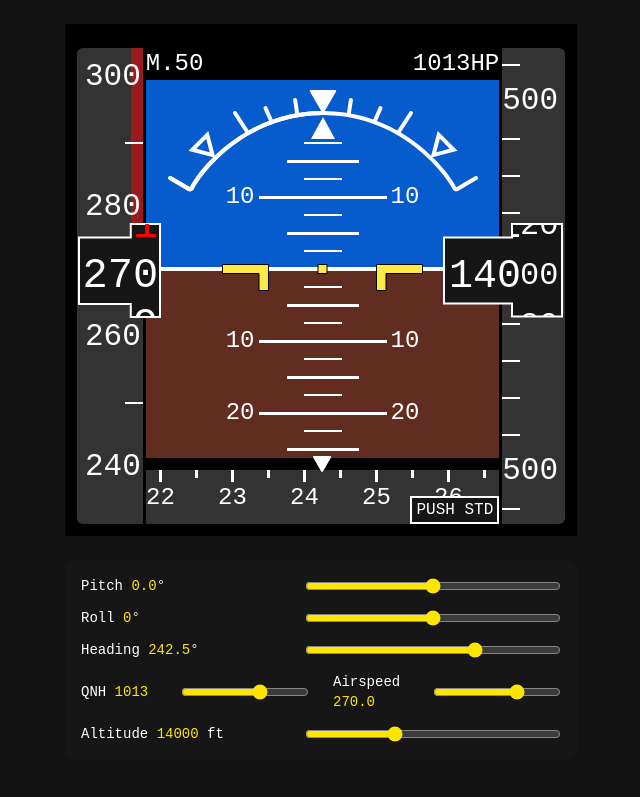
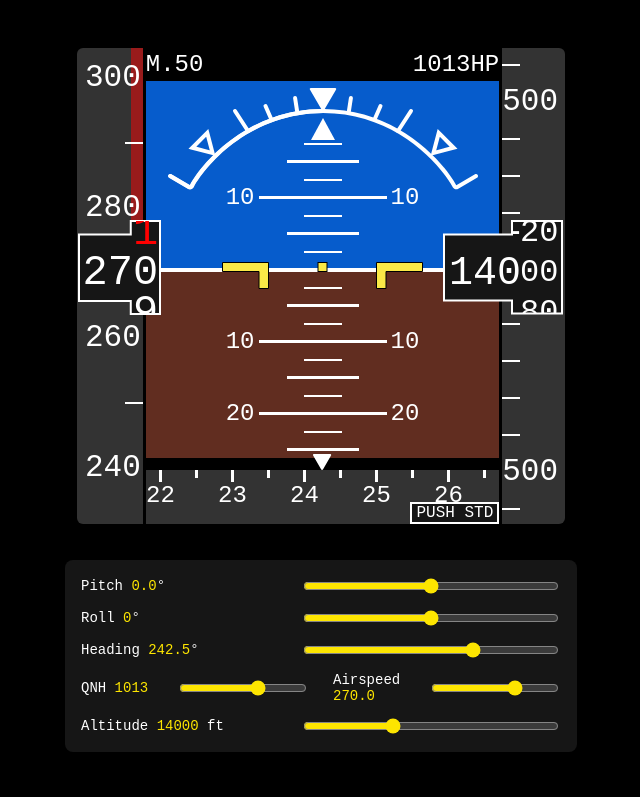
Before and after one commit to joaoliveira6704/HondaJet_ISIS, a plain HTML site: page index.html in a window 1280 px wide. Shown: the whole page, without its empty margins (319-959 px from the left). Drawn offline with nearby package versions, Linux system fonts and the light colour scheme; a web font is replaced by a local one.

Commit message:
fix: digits spacing

```diff
--- a/index.html
+++ b/index.html
@@ -4,12 +4,25 @@
     <meta charset="UTF-8">
     <meta name="viewport" content="width=device-width, initial-scale=1.0, viewport-fit=cover">
     <title>Honda Jet ISIS</title>
-    <script src="https://cdn.tailwindcss.com"></script>
     <style>
     @import url('https://fonts.googleapis.com/css2?family=B612+Mono:ital,wght@0,400;0,700;1,400;1,700&display=swap');
 
-    body { font-family: 'B612 Mono', monospace; }
     :root { color-scheme: dark; }
+
+    body {
+        font-family: 'B612 Mono', monospace;
+        margin: 0;
+        min-height: 100vh;
+        display: flex;
+        flex-direction: column;
+        align-items: center;
+        gap: 1.5rem;
+        padding-top: 1.5rem;
+        padding-bottom: 1.5rem;
+        background-color: #000;
+        color: #fff;
+    }
+
     input[type=range] { accent-color:#FDE500; }
     .ctrl-label { font-variant-numeric: tabular-nums; }
 
@@ -19,18 +32,263 @@
     #machQnh {
         font-family: 'B612 Mono', monospace !important;
     }
+
+    /* Layout & Structure */
+    .instrument-container {
+        height: 512px;
+        width: 512px;
+        background-color: black;
+        display: flex;
+        justify-content: center;
+        align-items: center;
+        flex-shrink: 0;
+    }
+
+    .instrument-display {
+        height: 476px;
+        width: 488px;
+        margin-top: 0.75rem;
+        border-radius: 0.5rem;
+        display: flex;
+        justify-content: space-between;
+        align-items: center;
+    }
+
+    /* Speed Tape */
+    .tape-container {
+        height: 100%;
+        background-color: #333333;
+        display: flex;
+        align-items: center;
+        position: relative;
+    }
+    #speedTape {
+        width: 66px;
+        border-top-left-radius: 0.375rem;
+        border-bottom-left-radius: 0.375rem;
+    }
+    .scale-track {
+        position: absolute;
+        top: 0; right: 0; bottom: 0; left: 0;
+        pointer-events: none;
+        overflow: hidden;
+    }
+    #airspeedScaleTrack {
+        border-top-left-radius: 0.375rem;
+        border-bottom-left-radius: 0.375rem;
+    }
+    .speed-svg-container {
+        position: absolute;
+        transform: translateY(-16px);
+        z-index: 20;
+    }
+
+    /* Center Panel */
+    .center-panel {
+        height: 100%;
+        width: 355px;
+        margin-left: 3px;
+        margin-right: 3px;
+        display: flex;
+        flex-direction: column;
+        justify-content: space-between;
+    }
+    #machQnh {
+        height: 33px;
+        width: 100%;
+        display: flex;
+        justify-content: space-between;
+        align-items: center;
+        font-size: 1.5rem;
+        line-height: 2rem;
+        color: white;
+    }
+
+    /* Horizon */
+    #artificialHorizon {
+        height: 384px;
+        width: 100%;
+        position: relative;
+        display: flex;
+        align-items: center;
+        justify-content: center;
+        overflow: hidden;
+    }
+    .pitch-ladder-container {
+        position: absolute;
+        top: 0; right: 0; bottom: 0; left: 0;
+        z-index: 10;
+        pointer-events: none;
+    }
+    #pitchLadder {
+        position: absolute;
+        top: 0; right: 0; bottom: 0; left: 0;
+        display: flex;
+        flex-direction: column;
+        align-items: center;
+        justify-content: center;
+    }
+    #groundEarth {
+        position: absolute;
+        display: flex;
+        flex-direction: column;
+        pointer-events: none;
+        height: 3000px;
+        width: 3000px;
+        top: 50%;
+        left: 50%;
+        margin-top: -1500px;
+        margin-left: -1500px;
+    }
+    .sky-bg {
+        background-color: #065CCC;
+        width: 100%;
+        height: 1500px;
+    }
+    .horizon-line {
+        background-color: white;
+        height: 4px;
+        width: 100%;
+        flex-shrink: 0;
+    }
+    .ground-bg {
+        background-color: #612D20;
+        width: 100%;
+        height: 1500px;
+    }
+
+    /* Indicators */
+    #staticRollIndicator {
+        position: absolute;
+        transform: translateY(-128px);
+        z-index: 20;
+    }
+    #rollPointerContainer {
+        position: absolute;
+        top: 0; right: 0; bottom: 0; left: 0;
+        z-index: 30;
+        display: flex;
+        justify-content: center;
+        pointer-events: none;
+    }
+    .aircraft-symbol {
+        position: absolute;
+        transform: translateY(8px);
+        z-index: 20;
+    }
+
+    /* Heading */
+    .heading-pointer-wrap {
+        height: 12px;
+        position: relative;
+        display: flex;
+        align-items: center;
+        justify-content: center;
+    }
+    #hdgPointer {
+        position: absolute;
+        z-index: 200;
+    }
+    #headingTape {
+        height: 55px;
+        width: 100%;
+        background-color: #333333;
+        position: relative;
+        overflow: hidden;
+    }
+    #headingTrack {
+        position: absolute;
+        top: 0; right: 0; bottom: 0; left: 0;
+        display: flex;
+        align-items: flex-start;
+        justify-content: center;
+        pointer-events: none;
+    }
+    #stdLabel {
+        position: absolute;
+        bottom: 0;
+        right: 0;
+        z-index: 500;
+        padding-left: 0.25rem;
+        padding-right: 0.25rem;
+        border: 2px solid white;
+        background-color: #161616;
+    }
+
+    /* Altitude Tape */
+    #altimeterTape {
+        width: 63px;
+        border-top-right-radius: 0.375rem;
+        border-bottom-right-radius: 0.375rem;
+    }
+    #altitudeScaleTrack {
+        border-top-right-radius: 0.375rem;
+        border-bottom-right-radius: 0.375rem;
+    }
+    .alt-svg-container {
+        position: absolute;
+        transform: translate(-60px, -16px);
+        z-index: 20;
+    }
+
+    /* Controls UI */
+    .controls-panel {
+        width: 512px;
+        background-color: #161616;
+        border-radius: 0.5rem;
+        padding: 1rem;
+        display: grid;
+        grid-template-columns: repeat(2, minmax(0, 1fr));
+        column-gap: 1.5rem;
+        row-gap: 0.75rem;
+        color: white;
+        font-size: 0.875rem;
+        box-sizing: border-box;
+    }
+    .ctrl-col-full {
+        grid-column: span 2 / span 2;
+        display: flex;
+        align-items: center;
+        justify-content: space-between;
+    }
+    .ctrl-col-half {
+        display: flex;
+        align-items: center;
+        justify-content: space-between;
+        gap: 0.5rem;
+    }
+    .slider-long { width: 16rem; }
+    .slider-short { width: 8rem; }
+
+    /* Dynamically created JS classes */
+    .ladder-line { position: absolute; display: flex; align-items: center; justify-content: center; width: 100%; }
+    .ladder-label { position: absolute; color: white; font-size: 1.5rem; }
+
+    .heading-tick { position: absolute; top: 0; display: flex; flex-direction: column; align-items: center; }
+    .heading-label { color: white; font-size: 1.5rem; }
+
+    .overspeed-tick { position: absolute; right: 0; background-color: rgb(153, 27, 27); z-index: 2; }
+    .airspeed-tick { position: absolute; right: 0; background-color: white; z-index: 10; }
+    .airspeed-label { position: absolute; color: white; font-size: 31px; right: 2px; z-index: 10; text-align: right; }
+
+    .svg-text-42 { font-size: 42px; }
+    .svg-text-40 { font-size: 40px; }
+
+    .altitude-tick { position: absolute; left: 0; background-color: white; }
+    .altitude-label { position: absolute; color: white; font-size: 31px; }
+
     </style>
 </head>
-<body class="min-h-screen flex flex-col items-center gap-6 py-6">
-    <div class="h-[512px] w-[512px] bg-black flex justify-center items-center shrink-0">
-        <div class="h-[476px] w-[488px] mt-3 rounded-lg flex justify-between items-center">
+<body>
+    <div class="instrument-container">
+        <div class="instrument-display">
 
             <!-- Airspeed Tape -->
-            <div id="speedTape" class="h-full w-[66px] bg-[#333333] rounded-l-md flex items-center relative">
+            <div id="speedTape" class="tape-container">
                 <!-- Sliding Background Scale -->
-                <div id="airspeedScaleTrack" class="absolute inset-0 pointer-events-none overflow-hidden rounded-l-md"></div>
+                <div id="airspeedScaleTrack" class="scale-track"></div>
 
-                <div class="absolute -translate-y-4 z-20">
+                <div class="speed-svg-container">
                     <svg width="85" height="97" viewBox="0 0 85 97" fill="none" xmlns="http://www.w3.org/2000/svg">
                         <defs>
                             <clipPath id="speedClip">
@@ -44,22 +302,23 @@
                 </div>
             </div>
 
-            <div class="h-full w-[355px] mx-[3px] flex flex-col justify-between">
-                <div id="machQnh" class="h-[33px] w-full flex justify-between items-center text-2xl text-white">
+            <!-- Center Content -->
+            <div class="center-panel">
+                <div id="machQnh">
                     <p id="machValue"></p>
                     <p id="qnhValue"></p>
                 </div>
-                <div id="artificialHorizon" class="h-[384px] w-full relative flex items-center justify-center overflow-hidden">
-                    <div class="absolute inset-0 z-10 pointer-events-none" style="clip-path: path('M 0 384 L 355 384 L 355 122 L 298.7 122 A 140 140 0 0 0 56.3 122 L 0 122 Z');">
-                        <div id="pitchLadder" class="absolute inset-0 flex flex-col items-center justify-center"></div>
+                <div id="artificialHorizon">
+                    <div class="pitch-ladder-container" style="clip-path: path('M 0 384 L 355 384 L 355 122 L 298.7 122 A 140 140 0 0 0 56.3 122 L 0 122 Z');">
+                        <div id="pitchLadder"></div>
                     </div>
-                    <div id="groundEarth" class="absolute flex flex-col pointer-events-none" style="height: 3000px; width: 3000px; top: 50%; left: 50%; margin-top: -1500px; margin-left: -1500px;">
-                        <div class="bg-[#065CCC] w-full" style="height: 1500px;"></div>
-                        <div class="bg-white h-1 w-full shrink-0"></div>
-                        <div class="bg-[#612D20] w-full" style="height: 1500px;"></div>
+                    <div id="groundEarth">
+                        <div class="sky-bg"></div>
+                        <div class="horizon-line"></div>
+                        <div class="ground-bg"></div>
                     </div>
 
-                    <div id="staticRollIndicator" class="absolute -translate-y-32 z-20">
+                    <div id="staticRollIndicator">
                         <svg width="310" height="102" viewBox="0 0 310 102" fill="none" xmlns="http://www.w3.org/2000/svg">
                         <path d="M270.749 44.876L265.438 65.0623L285.624 59.7515L270.749 44.876Z" stroke="white" stroke-width="4"/>
                         <path d="M230 43L243 23" stroke="white" stroke-width="4" stroke-linecap="round"/>
@@ -75,12 +334,12 @@
                         <path d="M306.995 86.3576C307.95 85.8026 309.175 86.1269 309.73 87.0819C310.285 88.0369 309.96 89.261 309.005 89.816L308 88.0868L306.995 86.3576ZM155 25H153V21H155V23V25ZM308 88.0868L309.005 89.816L290.3 100.686L289.295 98.9571L288.29 97.2278L306.995 86.3576L308 88.0868ZM286.512 98.1987L284.77 99.1817C270.207 73.3799 225.563 25 155 25V23V21C227.488 21 273.255 70.642 288.254 97.2156L286.512 98.1987ZM289.295 98.9571L290.3 100.686C288.353 101.818 285.873 101.136 284.77 99.1817L286.512 98.1987L288.254 97.2156C288.257 97.2213 288.259 97.2243 288.261 97.2257C288.262 97.2271 288.263 97.2279 288.263 97.2285C288.265 97.2298 288.268 97.2313 288.271 97.2322C288.275 97.2332 288.277 97.2331 288.278 97.233C288.279 97.2329 288.279 97.2328 288.281 97.2324C288.282 97.232 288.285 97.2309 288.29 97.2278L289.295 98.9571Z" fill="white"/>
                         </svg>
                     </div>
-                    <div id="rollPointerContainer" class="absolute inset-0 z-30 flex justify-center pointer-events-none">
+                    <div id="rollPointerContainer">
                         <svg width="24" height="24" viewBox="0 0 24 24" fill="none" style="margin-top: 37px;">
                             <path d="M12 0 L24 22 H0 Z" fill="white" />
                         </svg>
                     </div>
-                    <div class="absolute translate-y-2 z-20">
+                    <div class="aircraft-symbol">
                         <svg width="201" height="27" viewBox="0 0 201 27" fill="none" xmlns="http://www.w3.org/2000/svg">
                         <path d="M0.5 9.5V0.5H46.5V26.5H37V9.5H0.5Z" fill="#FAE947" stroke="black"/>
                         <rect x="96" y="0.5" width="9" height="9" fill="#FAE947" stroke="black"/>
@@ -88,25 +347,25 @@
                         </svg>
                     </div>
                 </div>
-                <div class="h-[12px] relative flex items-center justify-center">
-                    <div id="hdgPointer" class="absolute !z-[200]">
+                <div class="heading-pointer-wrap">
+                    <div id="hdgPointer">
                         <svg width="19" height="16" viewBox="0 0 19 16" fill="none" xmlns="http://www.w3.org/2000/svg">
                             <path d="M17.1675 0C17.9373 0 18.4186 0.833342 18.0338 1.5L9.95074 15.5C9.56584 16.1667 8.60322 16.1667 8.21832 15.5L0.135315 1.5C-0.24933 0.833444 0.231959 0.000194643 1.00153 0H17.1675Z" fill="white"/>
                         </svg>
                     </div>
                 </div>
-                <div id="headingTape" class="h-[55px] w-full bg-[#333333] relative overflow-hidden">
-                    <div id="headingTrack" class="absolute inset-0 flex items-start justify-center pointer-events-none"></div>
-                    <div id="stdLabel" class="absolute bottom-0 z-500 right-0 px-1 border border-2 border-white bg-[#161616]"></div>
+                <div id="headingTape">
+                    <div id="headingTrack"></div>
+                    <div id="stdLabel"></div>
                 </div>
             </div>
 
             <!-- Altitude Tape -->
-            <div id="altimeterTape" class="h-full w-[63px] bg-[#333333] rounded-r-md flex items-center relative">
+            <div id="altimeterTape" class="tape-container">
                 <!-- Sliding Background Scale -->
-                <div id="altitudeScaleTrack" class="absolute inset-0 pointer-events-none overflow-hidden rounded-r-md"></div>
+                <div id="altitudeScaleTrack" class="scale-track"></div>
 
-                <div class="absolute -translate-y-4 -translate-x-[60px] z-20">
+                <div class="alt-svg-container">
                     <svg width="122" height="97" viewBox="0 0 122 97" fill="none" xmlns="http://www.w3.org/2000/svg">
                         <defs>
                             <clipPath id="altitudeClip">
@@ -123,30 +382,30 @@
     </div>
 
     <!-- Controls -->
-    <div class="w-[512px] bg-[#161616] rounded-lg p-4 grid grid-cols-2 gap-x-6 gap-y-3 text-white text-sm">
-        <div class="col-span-2 flex items-center justify-between">
-            <label for="pitchSlider">Pitch <span id="pitchLabel" class="ctrl-label text-[#FDE500]"></span>°</label>
-            <input type="range" id="pitchSlider" min="-90" max="90" step="0.5" class="w-64">
+    <div class="controls-panel">
+        <div class="ctrl-col-full">
+            <label for="pitchSlider">Pitch <span id="pitchLabel" class="ctrl-label" style="color:#FDE500"></span>°</label>
+            <input type="range" id="pitchSlider" min="-90" max="90" step="0.5" class="slider-long">
         </div>
-        <div class="col-span-2 flex items-center justify-between">
-            <label for="rollSlider">Roll <span id="rollLabel" class="ctrl-label text-[#FDE500]"></span>°</label>
-            <input type="range" id="rollSlider" min="-180" max="180" step="1" class="w-64">
+        <div class="ctrl-col-full">
+            <label for="rollSlider">Roll <span id="rollLabel" class="ctrl-label" style="color:#FDE500"></span>°</label>
+            <input type="range" id="rollSlider" min="-180" max="180" step="1" class="slider-long">
         </div>
-        <div class="col-span-2 flex items-center justify-between">
-            <label for="headingSlider">Heading <span id="headingLabel" class="ctrl-label text-[#FDE500]"></span>°</label>
-            <input type="range" id="headingSlider" min="0" max="359.9" step="0.1" class="w-64">
+        <div class="ctrl-col-full">
+            <label for="headingSlider">Heading <span id="headingLabel" class="ctrl-label" style="color:#FDE500"></span>°</label>
+            <input type="range" id="headingSlider" min="0" max="359.9" step="0.1" class="slider-long">
         </div>
-        <div class="flex items-center justify-between gap-2">
-            <label for="qnhSlider">QNH <span id="qnhLabel" class="ctrl-label text-[#FDE500]"></span></label>
-            <input type="range" id="qnhSlider" min="950" max="1050" step="1" class="w-32">
+        <div class="ctrl-col-half">
+            <label for="qnhSlider">QNH <span id="qnhLabel" class="ctrl-label" style="color:#FDE500"></span></label>
+            <input type="range" id="qnhSlider" min="950" max="1050" step="1" class="slider-short">
         </div>
-        <div class="flex items-center justify-between gap-2">
-            <label for="airspeedSlider">Airspeed <span id="airspeedLabel" class="ctrl-label text-[#FDE500]"></span></label>
-            <input type="range" id="airspeedSlider" min="0" max="400" step="0.1" class="w-32">
+        <div class="ctrl-col-half">
+            <label for="airspeedSlider">Airspeed <span id="airspeedLabel" class="ctrl-label" style="color:#FDE500"></span></label>
+            <input type="range" id="airspeedSlider" min="0" max="400" step="0.1" class="slider-short">
         </div>
-        <div class="col-span-2 flex items-center justify-between">
-            <label for="altitudeSlider">Altitude <span id="altitudeLabel" class="ctrl-label text-[#FDE500]"></span> ft</label>
-            <input type="range" id="altitudeSlider" min="-2000" max="45000" step="1" class="w-64">
+        <div class="ctrl-col-full">
+            <label for="altitudeSlider">Altitude <span id="altitudeLabel" class="ctrl-label" style="color:#FDE500"></span> ft</label>
+            <input type="range" id="altitudeSlider" min="-2000" max="45000" step="1" class="slider-long">
         </div>
     </div>
 
@@ -161,7 +420,7 @@ let isStdSet = false;
 let isOverspeed = false;
 
 const PX_PER_DEG = 7.2;
-const TAPE_SPACING = 50;
+const TAPE_SPACING = 40;
 
 function buildPitchLadder() {
     const ladder = document.getElementById('pitchLadder');
@@ -173,7 +432,7 @@ function buildPitchLadder() {
 
     angles.forEach(angle => {
         const line = document.createElement('div');
-        line.className = 'absolute flex items-center justify-center w-full';
+        line.className = 'ladder-line';
 
         const absAngle = Math.abs(angle);
         let width, height, showLabel = false;
@@ -199,13 +458,13 @@ function buildPitchLadder() {
 
         if (showLabel && angle !== 0) {
             const label = document.createElement('span');
-            label.className = 'absolute text-white text-2xl';
+            label.className = 'ladder-label';
             label.style.right = `${width / 2 + 68}px`;
             label.textContent = Math.abs(angle);
             line.appendChild(label);
 
             const labelLeft = document.createElement('span');
-            labelLeft.className = 'absolute text-white text-2xl';
+            labelLeft.className = 'ladder-label';
             labelLeft.style.left = `${width / 2 + 68}px`;
             labelLeft.textContent = Math.abs(angle);
             line.appendChild(labelLeft);
@@ -226,7 +485,7 @@ function buildHeadingTrack() {
         const delta = tickHdg - heading;
 
         const tick = document.createElement('div');
-        tick.className = 'absolute top-0 flex flex-col items-center';
+        tick.className = 'heading-tick';
         tick.style.transform = `translateX(${delta * PX_PER_DEG}px)`;
 
         const line = document.createElement('div');
@@ -238,7 +497,7 @@ function buildHeadingTrack() {
         if (isMajor) {
             const label = document.createElement('span');
             const numberHdg = parseInt(Math.round(hdg / 10).toString().padStart(2, '0'));
-            label.className = 'text-white text-2xl';
+            label.className = 'heading-label';
             label.textContent = headingPoles[numberHdg] || numberHdg;
             tick.appendChild(label);
         }
@@ -249,16 +508,13 @@ function buildHeadingTrack() {
 function buildAirspeedScale() {
     const track = document.getElementById('airspeedScaleTrack');
     track.innerHTML = '';
-    const PX_PER_KNOT = 6.5; // 65px per 10 knots
+    const PX_PER_KNOT = 6.5;
 
-    // Clamp the scale scrolling so it stops moving downward when airspeed is below 40
     const v = Math.max(40, airspeed);
     const minSpd = Math.floor((v - 80) / 10) * 10;
     const maxSpd = Math.ceil((v + 80) / 10) * 10;
 
-
     for (let spd = minSpd; spd <= maxSpd; spd += 10) {
-            // Stop drawing entirely below 40 knots
             if (spd < 40) continue;
 
             const deltaSpd = spd - v;
@@ -268,22 +524,21 @@ function buildAirspeedScale() {
             const tick2 = document.createElement('div');
 
             if (spd > 280) {
-              tick.className = 'absolute right-0 bg-red-800 z-2';
+              tick.className = 'overspeed-tick';
               tick.style.top = `${y}px`;
               tick.style.width = spd % 20 === 0 ? '0px' : '12px';
               tick.style.height = '130px';
               track.appendChild(tick);
             }
-              tick2.className = 'absolute right-0 bg-white z-[10]';
+              tick2.className = 'airspeed-tick';
               tick2.style.top = `${y}px`;
               tick2.style.width = spd % 20 === 0 ? '0px' : '18px';
               tick2.style.height = '2px';
               track.appendChild(tick2);
 
-
             if (spd % 20 === 0) {
                 const label = document.createElement('span');
-                label.className = 'absolute text-white text-[31px] right-[2px] z-[10] text-right';
+                label.className = 'airspeed-label';
                 label.style.top = `${y}px`;
                 label.style.transform = 'translateY(-50%)';
                 label.textContent = spd.toString();
@@ -308,7 +563,7 @@ function buildAirspeedTape() {
         text.setAttribute("x", "56");
         text.setAttribute("y", actualY);
         text.setAttribute("font-family", "'B612 Mono', monospace");
-        text.setAttribute("class", "text-[42px]");
+        text.setAttribute("class", "svg-text-42");
         if (val >= 271) isOverspeed = true;
         else isOverspeed = false;
         text.setAttribute("fill", isOverspeed ? "red" : "white");
@@ -330,8 +585,8 @@ function buildAirspeedTape() {
     const curr_h = Math.floor(v / 10);
     const next_h = curr_h + 1;
     const baseY = 65;
-    const y_curr = baseY + progress * TAPE_SPACING;
-    const y_next = baseY - TAPE_SPACING + progress * TAPE_SPACING;
+    const y_curr = baseY + progress * 50;
+    const y_next = baseY - 50 + progress * 50;
 
     const createText = (val, y) => {
         if (val < 4) return;
@@ -341,7 +596,7 @@ function buildAirspeedTape() {
         if (isOverspeed && airspeed >= 271) text.setAttribute("fill", "red");
         else text.setAttribute("fill", "white");
         text.setAttribute("font-family", "'B612 Mono', monospace");
-        text.setAttribute("class", "text-[42px]");
+        text.setAttribute("class", "svg-text-42");
         text.setAttribute("text-anchor", "end");
         text.textContent = val.toString();
         hundredsTrack.appendChild(text);
@@ -354,7 +609,7 @@ function buildAirspeedTape() {
 function buildAltitudeScale() {
     const track = document.getElementById('altitudeScaleTrack');
     track.innerHTML = '';
-    const PX_PER_FT = 0.37; // 37px per 100 ft
+    const PX_PER_FT = 0.37;
 
     const minScaleAlt = Math.floor((altitude - 800) / 100) * 100;
     const maxScaleAlt = Math.ceil((altitude + 800) / 100) * 100;
@@ -367,7 +622,7 @@ function buildAltitudeScale() {
         const y = 238 - (deltaAlt * PX_PER_FT);
 
         const tick = document.createElement('div');
-        tick.className = 'absolute left-0 bg-white';
+        tick.className = 'altitude-tick';
         tick.style.top = `${y}px`;
         tick.style.width = (is500 || is1000) ? '0px' : '18px';
         tick.style.height = '2px';
@@ -375,7 +630,7 @@ function buildAltitudeScale() {
 
         if (is500 || is1000) {
             const label = document.createElement('span');
-            label.className = 'absolute text-white text-[31px]';
+            label.className = 'altitude-label';
             label.style.top = `${y}px`;
             label.style.transform = 'translateY(-50%)';
             label.textContent = is1000 ? "000" : "500";
@@ -424,8 +679,8 @@ function buildAltitudeTape() {
     const next_h = (Math.trunc(abs_v / 100) + 1) * sign;
     const baseY = 65;
 
-    const y_curr = baseY + progress * TAPE_SPACING * sign;
-    const y_next = baseY + (-TAPE_SPACING * sign) + progress * TAPE_SPACING * sign;
+    const y_curr = baseY + progress * 50 * sign;
+    const y_next = baseY + (-50 * sign) + progress * 50 * sign;
 
     const createText = (val, y) => {
         let str = val.toString();
@@ -439,7 +694,7 @@ function buildAltitudeTape() {
         text.setAttribute("y", y);
         text.setAttribute("fill", "white");
         text.setAttribute("font-family", "'B612 Mono', monospace");
-        text.setAttribute("class", "text-[40px]");
+        text.setAttribute("class", "svg-text-40");
         text.setAttribute("text-anchor", "end");
         text.textContent = str;
         hundredsTrack.appendChild(text);
@@ -471,11 +726,9 @@ function updateAttitude() {
     const pitchLadder = document.getElementById('pitchLadder');
     const rollPointer = document.getElementById('rollPointerContainer');
 
-    // Apply pitch and roll to the background and ladder
     groundEarth.style.transform = `rotate(${roll}deg) translateY(${pitch * PX_PER_DEG}px)`;
     pitchLadder.style.transform = `rotate(${roll}deg) translateY(${pitch * PX_PER_DEG}px)`;
 
-    // Apply ONLY roll to the sky pointer
     rollPointer.style.transform = roll >= 60 ? `rotate(59deg)` : roll <= -60 ? `rotate(-59deg)` : `rotate(${roll}deg)`;
 }
 
```
